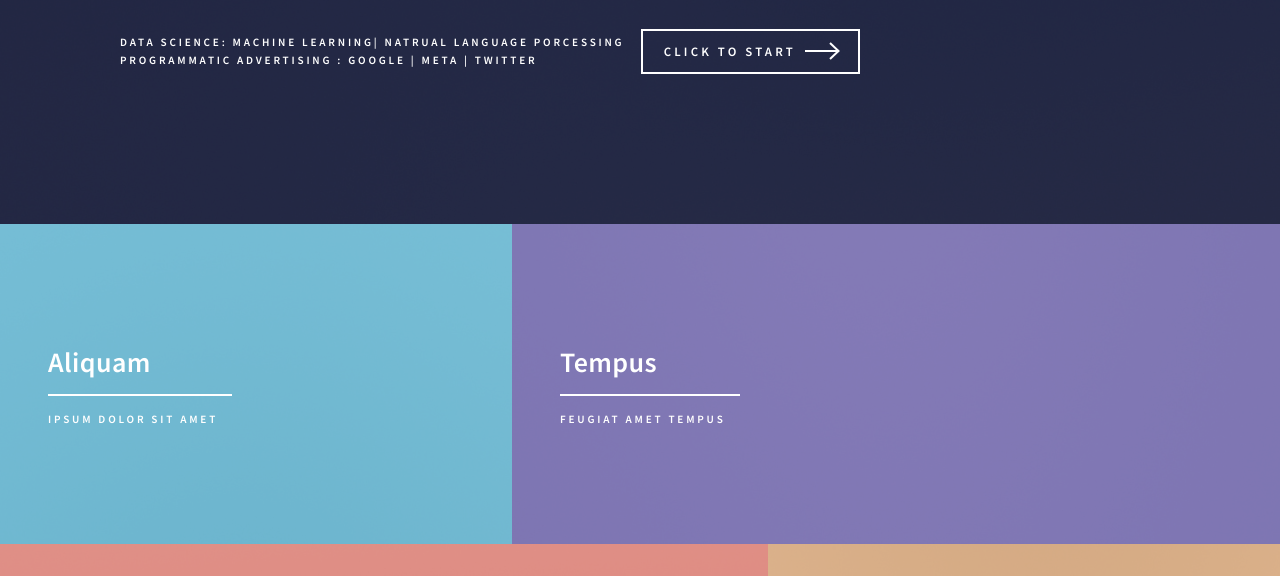
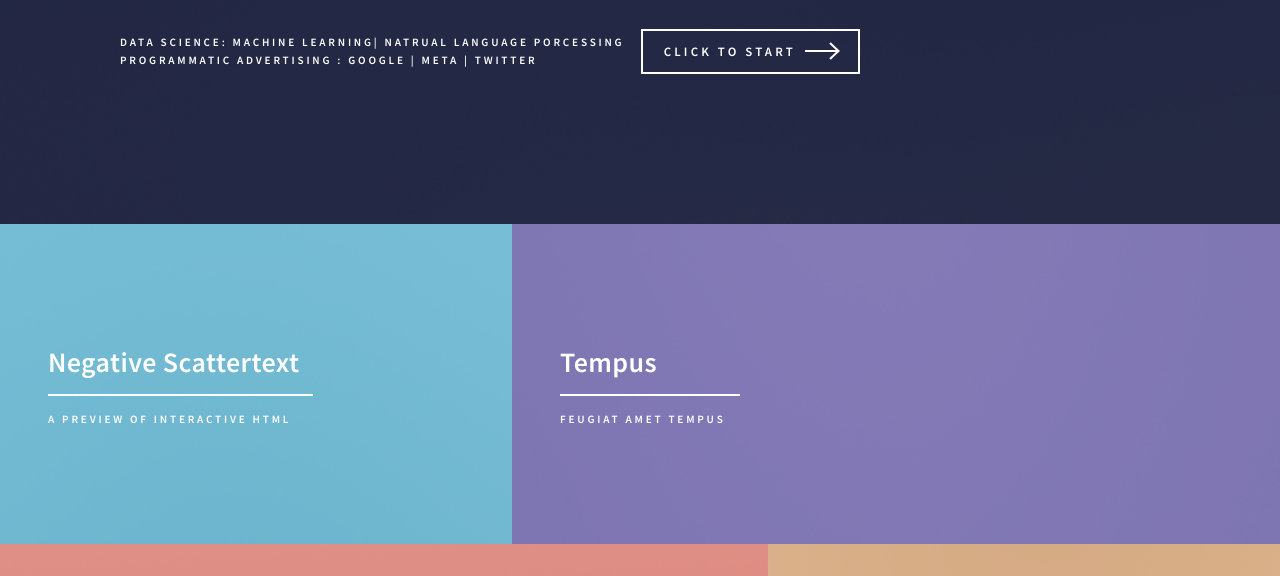
Before and after one commit to YuastheletterU/liuyu, a plain HTML site: page index.html in a window 1280 px wide. Shown: the part 376-952 px from the top of the page. Drawn offline with Linux system fonts and the light colour scheme.

Commit message:
Update index.html

```diff
--- a/index.html
+++ b/index.html
@@ -66,8 +66,8 @@
 										<img src="images/pic01.jpg" alt="" />
 									</span>
 									<header class="major">
-										<h3><a href="landing.html" class="link">Aliquam</a></h3>
-										<p>Ipsum dolor sit amet</p>
+										<h3><a href="Negative.html" class="link">Negative Scattertext</a></h3>
+										<p>A preview of interactive html</p>
 									</header>
 								</article>
 								<article>
```
